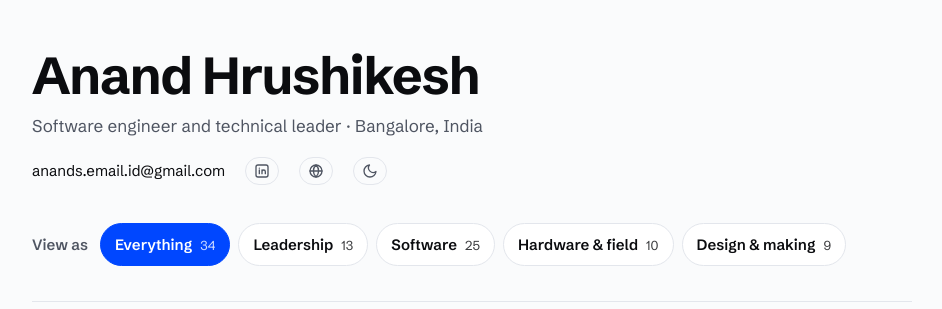
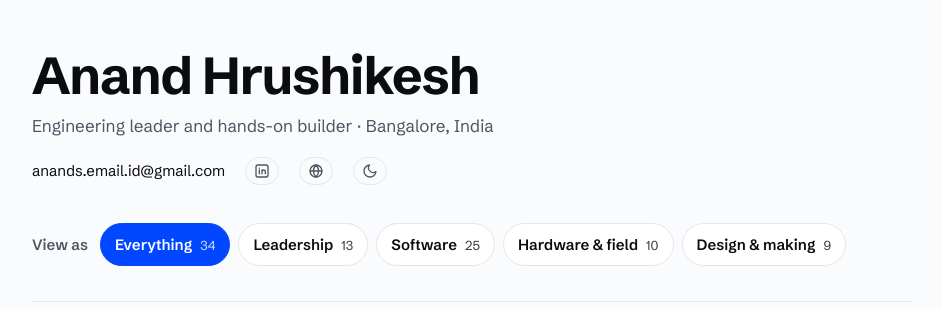
Before and after one commit to and/and.github.io, a Jekyll site: the page resume/index.html, which Jekyll copies as it is, in a window 1280 px wide and 900 px high. Shown: the top 309 px of the window, without its empty margins (168-1110 px from the left). Built offline with Jekyll 4.4.1, drawn with Linux system fonts in a browser that asks for light colours.

Commit message:
Resume tag line: 'Engineering leader and hands-on builder'
Co-Authored-By: Claude Sonnet 5.5 <noreply@anthropic.com>
Claude-Session: https://claude.ai/code/session_01MuwebNEXBFxCrvNjpbsvNM

```diff
--- a/resume/index.html
+++ b/resume/index.html
@@ -192,7 +192,7 @@ a:hover { text-decoration-thickness: 2px; }
 <div class="wrap">
   <header>
     <h1 class="name">Anand Hrushikesh</h1>
-    <p class="tag">Software engineer and technical leader · Bangalore, India</p>
+    <p class="tag">Engineering leader and hands-on builder · Bangalore, India</p>
     <ul class="contact">
       <li>anands.email.id@gmail.com</li>
       <li><a class="ico" href="https://www.linkedin.com/in/anandhms/" target="_blank" rel="noopener" aria-label="LinkedIn profile" title="LinkedIn"><svg viewBox="0 0 24 24" fill="none" stroke="currentColor" stroke-width="2" stroke-linecap="round" stroke-linejoin="round" aria-hidden="true"><rect x="3" y="3" width="18" height="18" rx="3"/><path d="M8 10.5V16M8 7.8v.01M12 16v-5.5M12 13a2.5 2.5 0 0 1 5 0v3"/></svg></a></li>
```
